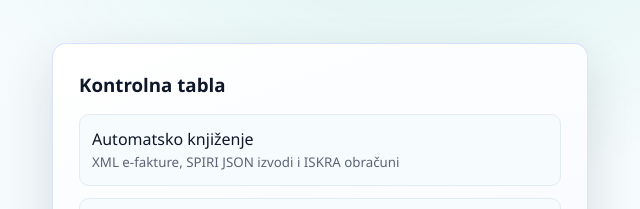
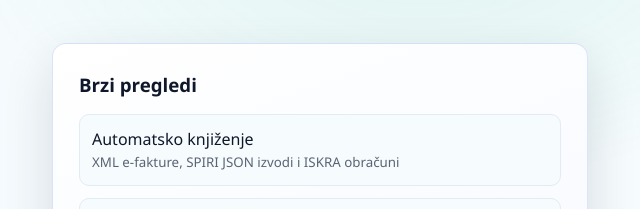
Before and after one commit to aleksandar-pejkovic/budget-plus-rs, a plain HTML site: page index.html in a window 1280 px wide. Shown: the part 138-347 px from the top of the page, 602-1242 px from the left. Drawn offline with Linux system fonts and the light colour scheme.

Commit message:
Rename hero card title to Brzi pregledi for clarity

```diff
--- a/index.html
+++ b/index.html
@@ -58,7 +58,7 @@
           </div>
         </div>
         <div class="hero-card">
-          <h3>Kontrolna tabla</h3>
+          <h3>Brzi pregledi</h3>
           <ul>
             <li><span>Automatsko knjiženje</span><small>XML e-fakture, SPIRI JSON izvodi i ISKRA obračuni</small></li>
             <li><span>SPIRI kumulativno plaćanje</span><small>Generiše XML za plaćanje više e-faktura odjednom</small></li>
```
